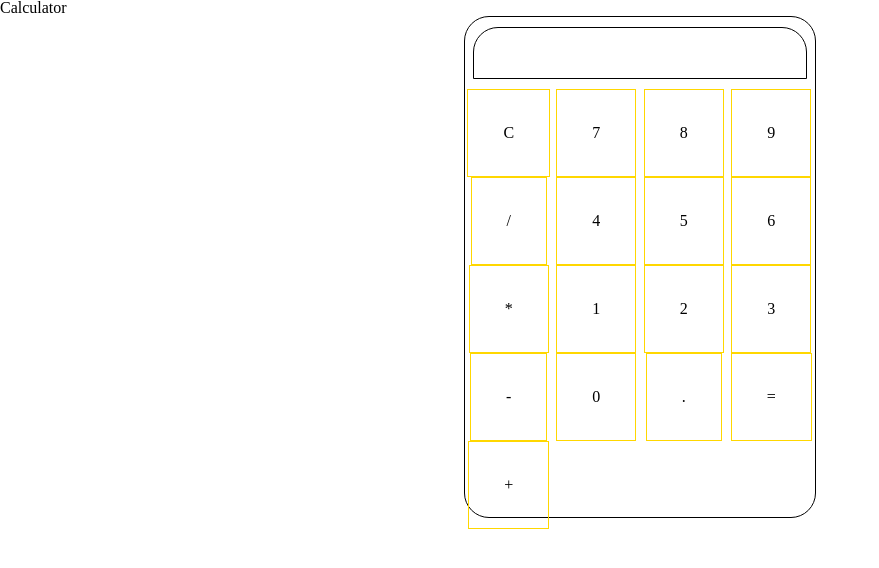
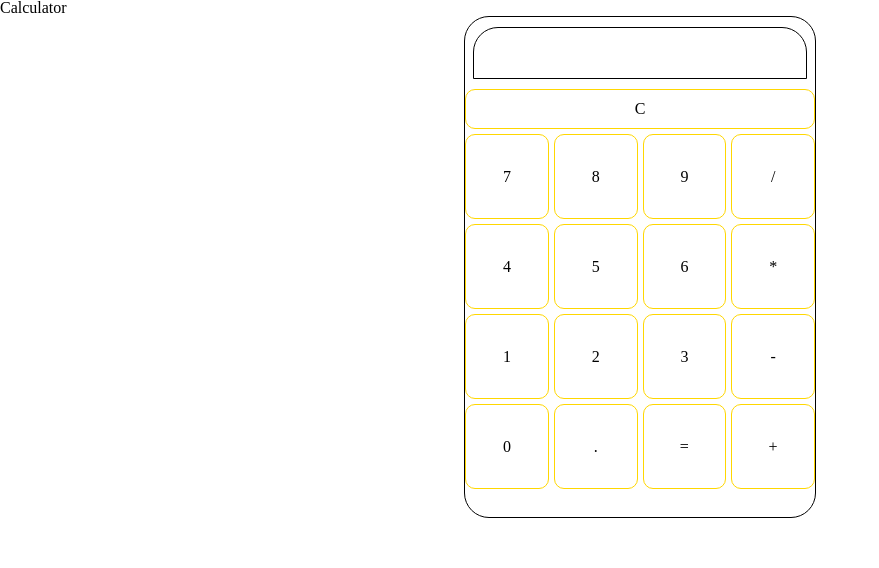
Before and after one commit to benjorama/calculator, a plain HTML site: page index.html in a window 1280 px wide. Shown: the whole page, without its empty margins (0-879 px from the left). Drawn offline with Linux system fonts and the light colour scheme.

Commit message:
Style keys.

```diff
--- a/style.css
+++ b/style.css
@@ -22,12 +22,21 @@
 .keypad {
     display: grid;
     grid-template-columns: 1fr 1fr 1fr 1fr;
+    grid-template-rows: 40px;
+    grid-template-areas:
+        "clear clear clear clear";
+    grid-gap: 5px;
     height: 80%;
 }
 
 .key {
+    display: flex;
+    justify-content: center;
+    align-items: center;
     border: 1px solid gold;
-    justify-self: center;
-    align-self: center;
-    padding: 35px;
+    border-radius: 10px;
 }
+
+.clear {
+    grid-area: clear;
+}
```
